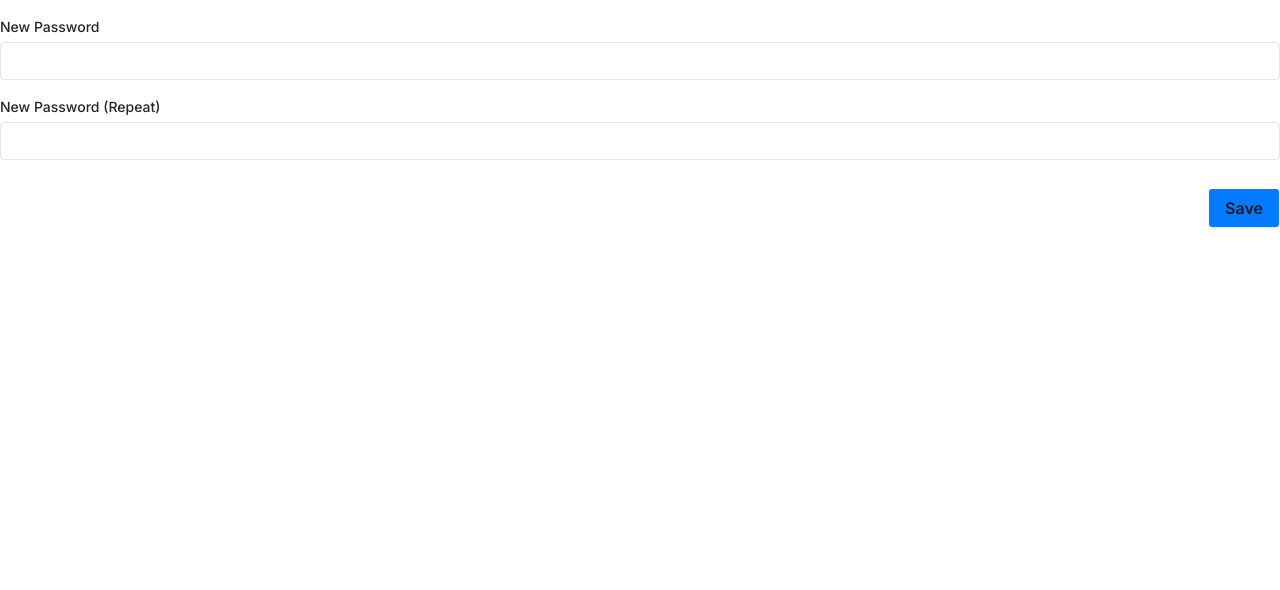
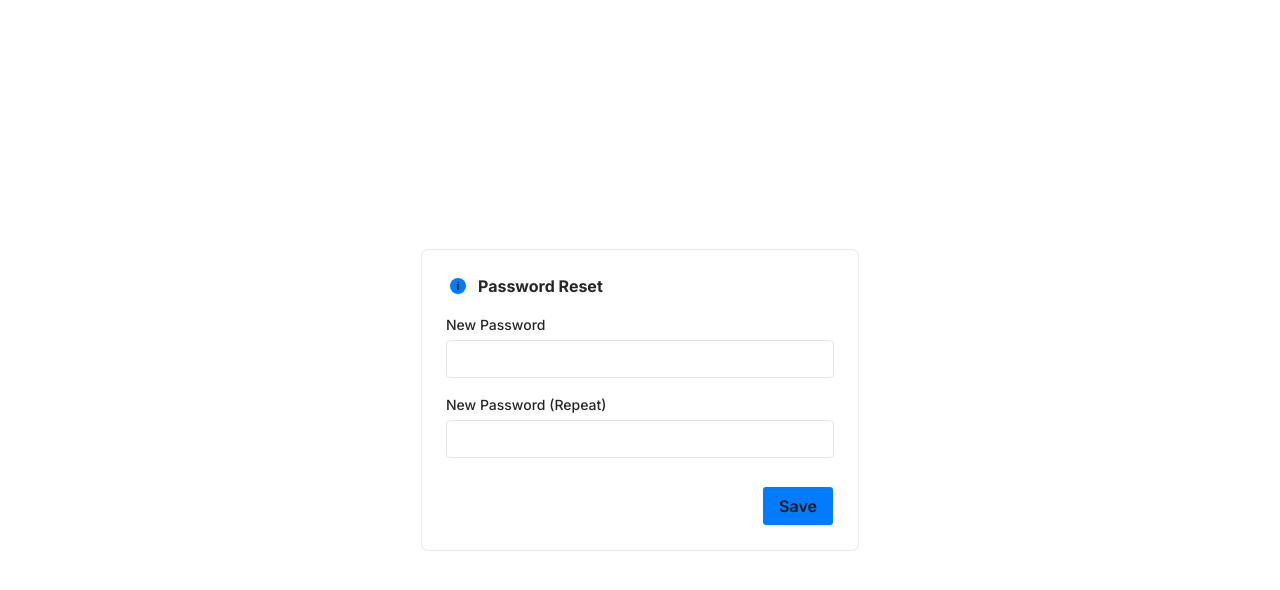
Before and after one commit to JLR6/cs320-Team3-F26, a Next.js app in the folder frontend/: page /passReset in a window 1280 px wide. Shown: the top 590 px of the page. Built offline with nearby package versions, Linux system fonts and the light colour scheme; no server answers.

Commit message:
restore passReset/page.tsx

```diff
--- a/frontend/src/app/(auth)/passReset/page.tsx
+++ b/frontend/src/app/(auth)/passReset/page.tsx
@@ -1,6 +1,26 @@
-import UpdatePassword from '@/components/auth/PassResetForm';
+import type { Metadata } from 'next';
+import { UpdatePassword } from '@/components/auth/PassResetForm';
+import { AppCard, AppCardHeader, AppCardContent } from '@/components/app-card';
 
-// Routes /forgotPass to the ForgotPass component
+export const metadata: Metadata = {
+  title: 'Reset password | LeetMeet',
+};
+
 export default function ForgotPassPage() {
-  return <UpdatePassword />;
+  return (
+    <div className="flex min-h-screen w-full items-center justify-center">
+      <AppCard className="w-109">
+        <AppCardHeader>
+          <div className="text-[11px] bg-[#027BFF] h-4 w-4 rounded-full text-center align-middle text-primary-foreground font-bold mr-2 ml-1 select-none">
+            i
+          </div>
+          Password Reset
+        </AppCardHeader>
+
+        <AppCardContent>
+          <UpdatePassword />
+        </AppCardContent>
+      </AppCard>
+    </div>
+  );
 }
--- a/frontend/src/components/auth/PassResetForm.tsx
+++ b/frontend/src/components/auth/PassResetForm.tsx
@@ -11,7 +11,7 @@ import { FieldError } from '@/components/auth/FieldError';
 import { toast } from 'sonner';
 import { useRouter } from 'next/navigation';
 
-export default function UpdatePassword() {
+export function UpdatePassword() {
   const {
     register,
     handleSubmit,
```
